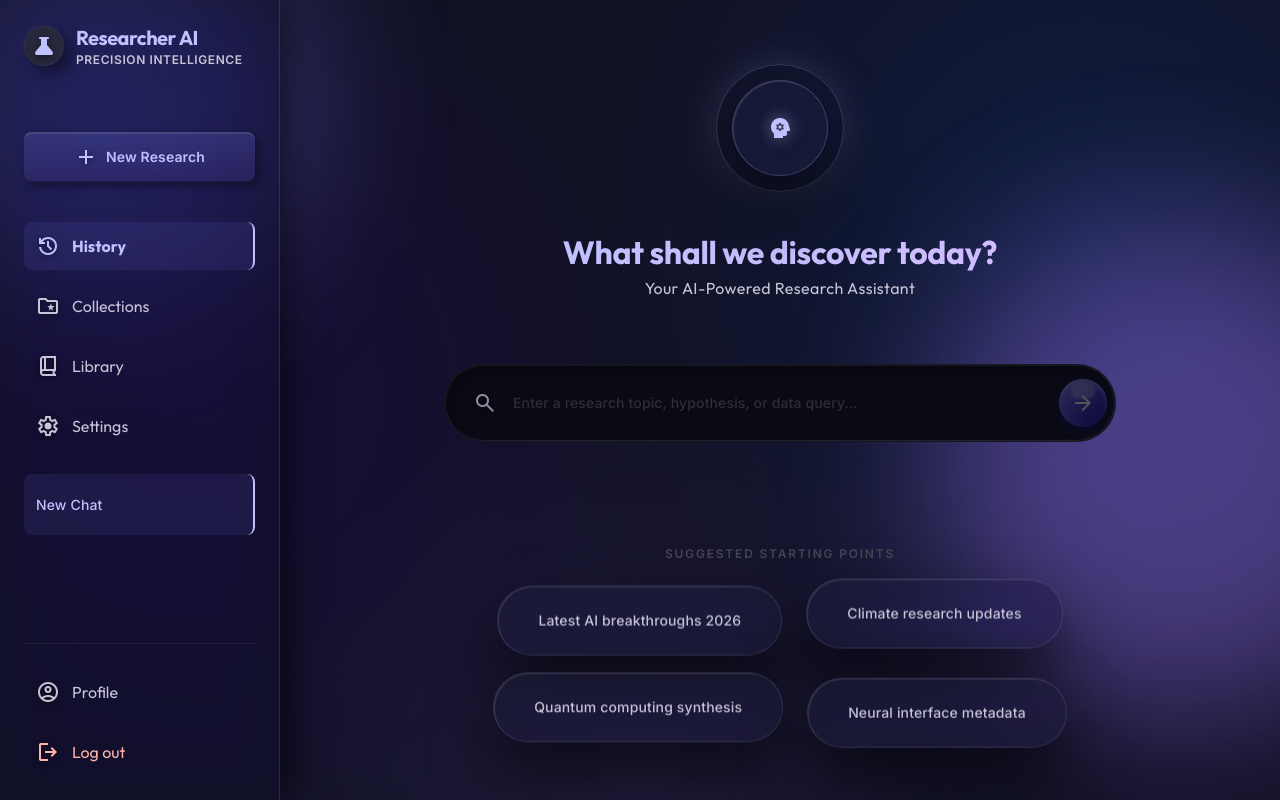
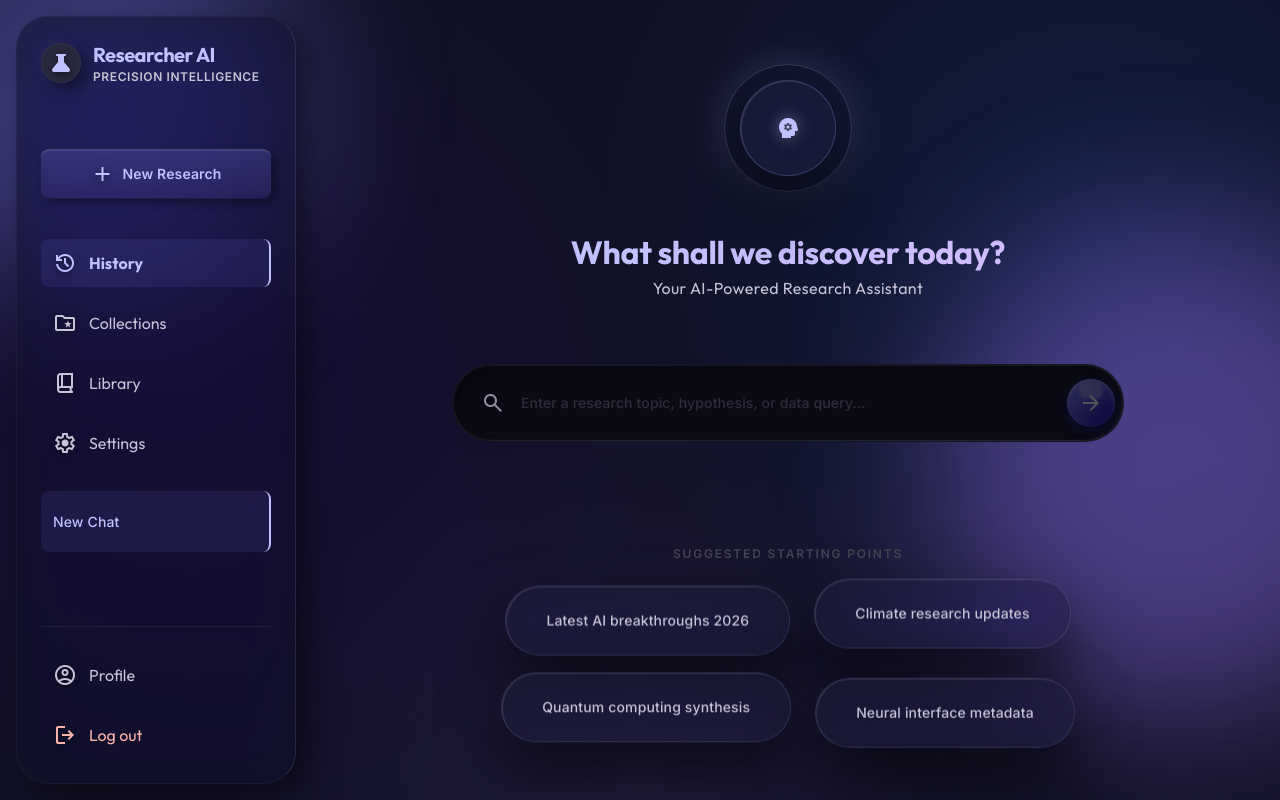
Before and after one commit to AymanKhan2244/ResearcherAIAgent, a Next.js app in the folder frontend/: page / in a window 1280 px wide. Built offline with nearby package versions, Linux system fonts and the light colour scheme.

Commit message:
feat: implement frontend chat interface with message management, history persistence, and guardrail handling

```diff
--- a/frontend/app/page.tsx
+++ b/frontend/app/page.tsx
@@ -231,9 +231,9 @@ export default function Home() {
          SIDEBAR
          ================================================================ */}
       <nav
-        className={`glass-sidebar font-body-md text-body-md fixed left-0 top-0 h-screen w-[280px] shadow-[10px_0_30px_rgba(0,0,0,0.5)] flex flex-col p-md z-40 transition-transform duration-300 ${
-          sidebarOpen ? "translate-x-0" : "-translate-x-full"
-        } md:translate-x-0`}
+        className={`glass-sidebar font-body-md text-body-md fixed left-4 top-4 h-[calc(100vh-32px)] rounded-[32px] w-[280px] shadow-[10px_10px_30px_rgba(0,0,0,0.5)] flex flex-col p-md z-40 transition-transform duration-300 ${
+          sidebarOpen ? "translate-x-0" : "-translate-x-[calc(100%+16px)]"
+        } md:translate-x-0 border border-outline-variant/20`}
       >
         {/* Header */}
         <div className="mb-xl flex items-center gap-sm">
@@ -371,7 +371,7 @@ export default function Home() {
       {/* ================================================================
          MAIN CONTENT
          ================================================================ */}
-      <main className="flex-1 flex flex-col md:ml-[280px] w-full relative h-screen">
+      <main className="flex-1 flex flex-col md:ml-[312px] relative h-screen pr-4">
         {/* ── Guardrail Toast ── */}
         {guardrailMsg && (
           <div className="fixed top-md left-1/2 -translate-x-1/2 z-[100] w-[90%] max-w-2xl">
@@ -579,8 +579,7 @@ export default function Home() {
               </div>
             </div>
 
-            {/* Disabled bottom input */}
-            <div className="fixed bottom-0 left-0 md:left-[280px] right-0 p-margin-mobile md:p-margin-desktop bg-gradient-to-t from-background via-background/90 to-transparent z-30 pointer-events-none">
+            <div className="fixed bottom-4 left-4 md:left-[312px] right-4 p-margin-mobile md:p-margin-desktop bg-gradient-to-t from-background via-background/90 to-transparent z-30 pointer-events-none rounded-b-[32px]">
               <div className="max-w-3xl mx-auto w-full neumorphic-inset rounded-2xl p-2 flex items-center gap-2 border border-outline-variant/20 opacity-50 relative overflow-hidden">
                 <div className="absolute inset-0 bg-primary-container/5 pulse-text" />
                 <div className="w-12 h-12 rounded-xl skeuomorphic-circle flex items-center justify-center text-on-surface-variant">
```
